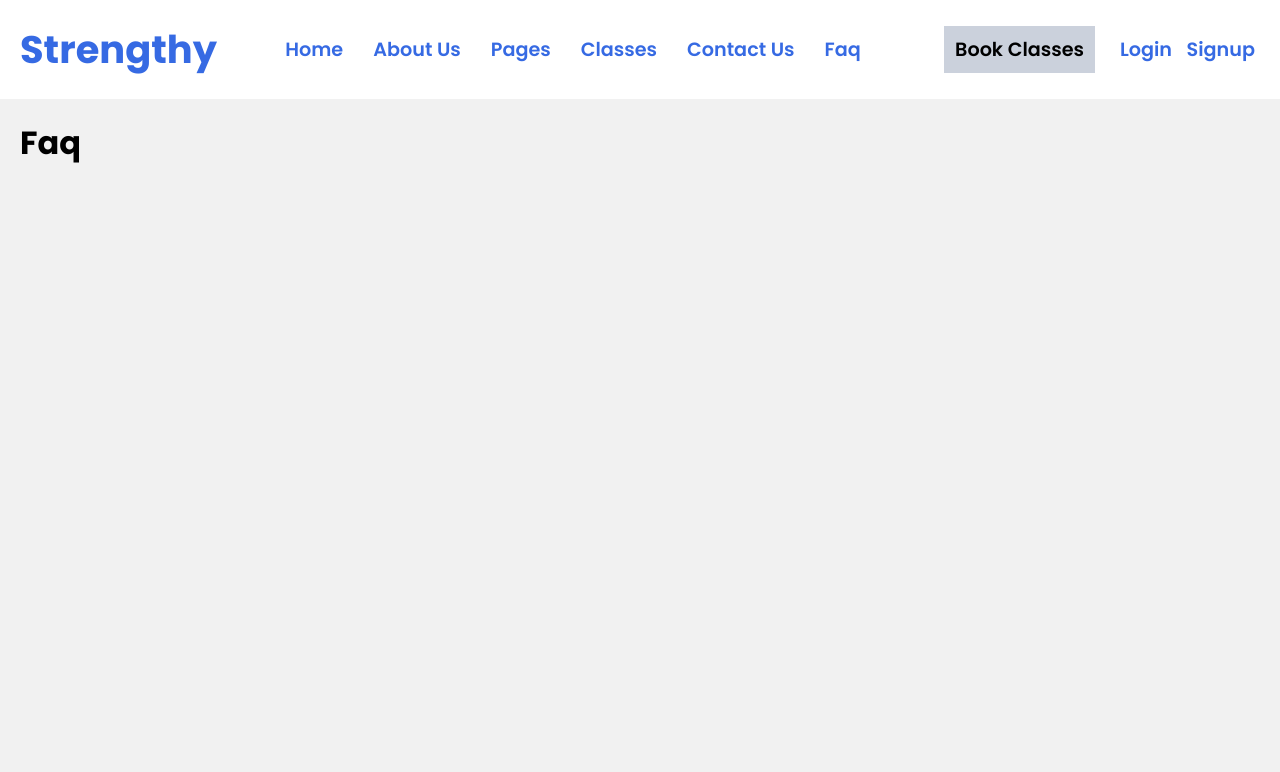
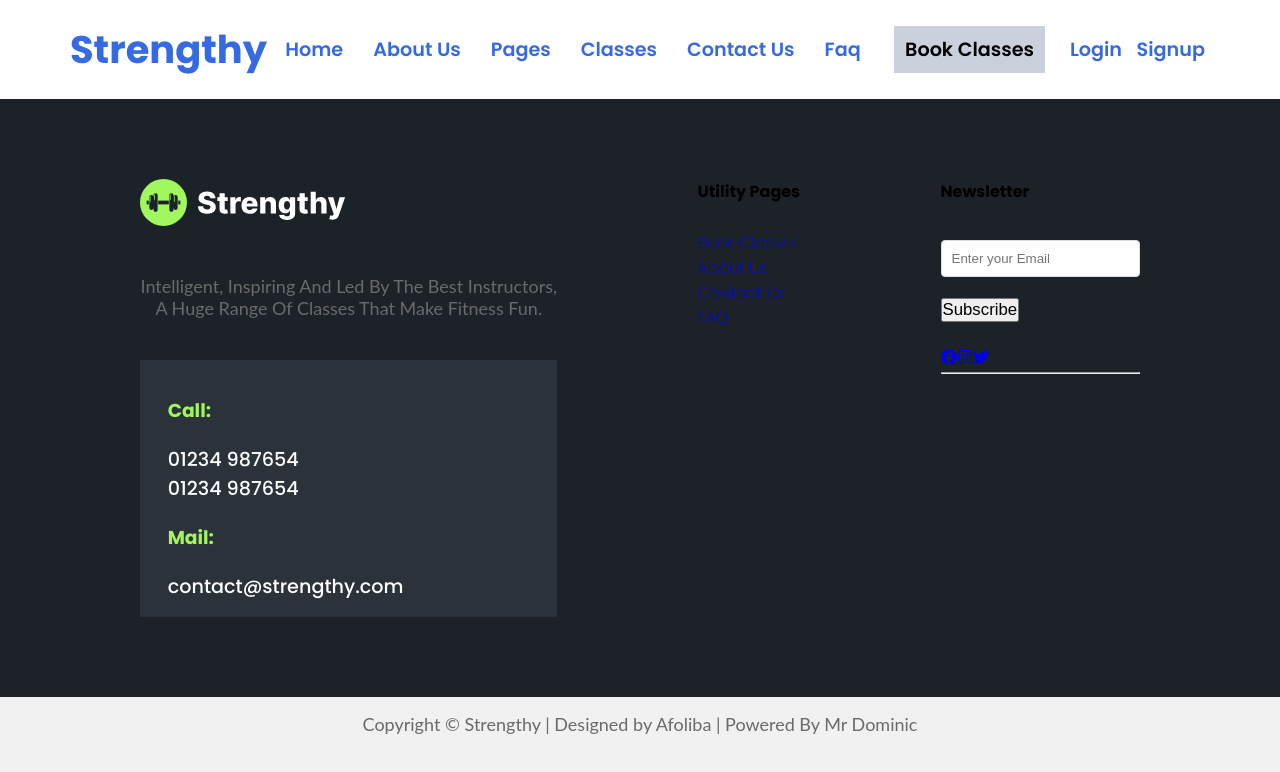
Before and after one commit to domchu/Mernstack-workout-website, a React (Vite) app in the folder frontend/: page /faq in a window 1280 px wide. Shown: the top 772 px of the page. Built offline with nearby package versions, Linux system fonts and the light colour scheme.

Commit message:
chore:added the copy right text at the footer

```diff
--- a/frontend/src/Components/footer/footer.js
+++ b/frontend/src/Components/footer/Footer.jsx
@@ -1,21 +1,35 @@
 import React from "react";
-import "./footer.css";
-import Logo from "../../assets/strengthy-brand/logo.png";
+import "./Footer.css";
+import Logo from "../../assets/strengthy-footer-logo.svg";
+import { FaFacebook } from "react-icons/fa";
+import { FaInstagram } from "react-icons/fa";
+import { FaTwitter } from "react-icons/fa";
 
-const footer = () => {
+const Footer = () => {
   return (
     <>
       <footer>
         <div className="footer-container">
           <div className="footer-left">
             <a href="/">
-              <img src={Logo} alt="" />
+              <img src={Logo} alt="Brand Logo" />
             </a>
             <div className="footer-text">
               <p>
-                Intelligent, Inspiring And Led By The Best Instructors, A Huge
-                Range Of Classes That Make Fitness Fun.
+                Intelligent, Inspiring And Led By The Best Instructors, <br /> A
+                Huge Range Of Classes That Make Fitness Fun.
               </p>
+            </div>
+            <div className="call">
+              <div className="call-tel">
+                <h3>Call:</h3>
+                <h5>01234 987654</h5>
+                <h5>01234 987654</h5>
+              </div>
+              <div className="call-tel">
+                <h3>Mail:</h3>
+                <h5>contact@strengthy.com</h5>
+              </div>
             </div>
           </div>
           <div className="footer-center">
@@ -47,21 +61,25 @@ const footer = () => {
             </div>
             <div className="social-media-link">
               <a href="/">
-                <i className="fa fa-facebook"></i>
+                <FaFacebook />
               </a>
               <a href="/">
-                <i className="fa fa-instagram"></i>
+                <FaInstagram />
               </a>
               <a href="/">
-                <i className="fa fa-twitter"></i>
+                <FaTwitter />
               </a>
             </div>
             <hr />
           </div>
         </div>
+        <p>
+          Copyright &copy; Strengthy | Designed by Afoliba | Powered By Mr
+          Dominic
+        </p>
       </footer>
     </>
   );
 };
 
-export default footer;
+export default Footer;
--- a/frontend/src/Components/footer/footer.css
+++ b/frontend/src/Components/footer/footer.css
@@ -0,0 +1,37 @@
+.footer-container{
+    display: flex;
+    justify-content: space-evenly;
+    background-color: var(--heading-color);
+    padding: 5rem 0;
+    width: 100%;
+    /* color: var(--primary-text-clr); */
+}
+footer p{
+        color: var(--paragraph-color);
+        /* margin-bottom: 10px; */
+        font-family: Lato, sans-serif;
+        font-size: 18px;
+        font-weight: 400;
+        text-align: center;
+        padding: 1rem 0;
+}
+.footer-text{
+    color: var(--primary-text-color);
+    padding: 1.6rem 0;
+}
+.call{
+    background-color: var(--background-black-color);
+    padding: 1rem 1.7rem;
+}
+.call-tel h3{
+    color: var(--primary-color);
+    margin-right: 10px;
+    font-weight: 700;
+    padding: 20px 0;
+}
+.call-tel h5{
+    color: var(--white);
+    white-space: 1.5px;
+    font-size: 1.2rem;
+    font-weight: 500;
+}
--- a/frontend/src/index.css
+++ b/frontend/src/index.css
@@ -9,19 +9,24 @@
   --secondary: #4689ef;
   --lightgrey:#cbd1dc;
 
-  /* --primary-color: #232946;
-  --text-color: #FFFFFE;
-  --natural-color: #000000;
-  --secondary-color: #EEBBC3;
-  --secondary-text:#B8C1EC;
-  --error:#e7195a; */
+
+--primary-text-color:#fff;
+    --paragraph-color: #6a6a6a;
+    --heading-color: #1d2229;
+    --secondary-color: #524ff5;
+    --primary-color: #a1f65e;
+    --white: white;
+    --grey-background-color: #f0f0f0;
+    --background-black-color: #2c323a;
 }
+
 
 *{
   margin:0px;
   padding:0px;
   list-style-type:none;
   text-decoration:none;
+  box-sizing: border-box;
 }
 body{
   margin: 0;
@@ -35,9 +40,9 @@ header{
   background-color: #fff;
 }
 header .container{
-  max-width: 1400px;
+  width: 100%;
   margin: 0 auto;
-  padding: 10px 20px;
+  padding: 10px 70px;
   display: flex;
   justify-content: space-between;
   align-items: center;
@@ -56,11 +61,11 @@ font-size:1.2rem;
 header a:hover{
   color: var(--primary-blue);
 }
-.pages{
-  max-width: 1400px;
-  padding: 20px;
-  margin: 0 auto;
-}
+/* .pages{ */
+  /* max-width: 1400px; */
+  /* padding: 20px; */
+  /* margin: 0 auto; */
+/* } */
 
 /* HOME PAGE */
 .home {
--- a/frontend/src/pages/Faq.jsx
+++ b/frontend/src/pages/Faq.jsx
@@ -1,9 +1,10 @@
 import React from "react";
+import Footer from "../Components/footer/Footer";
 
 const Faq = () => {
   return (
     <>
-      <h1>Faq</h1>
+      <Footer />
     </>
   );
 };
```
Also changed, not shown: frontend/src/assets/strengthy-footer-logo.svg (added).
